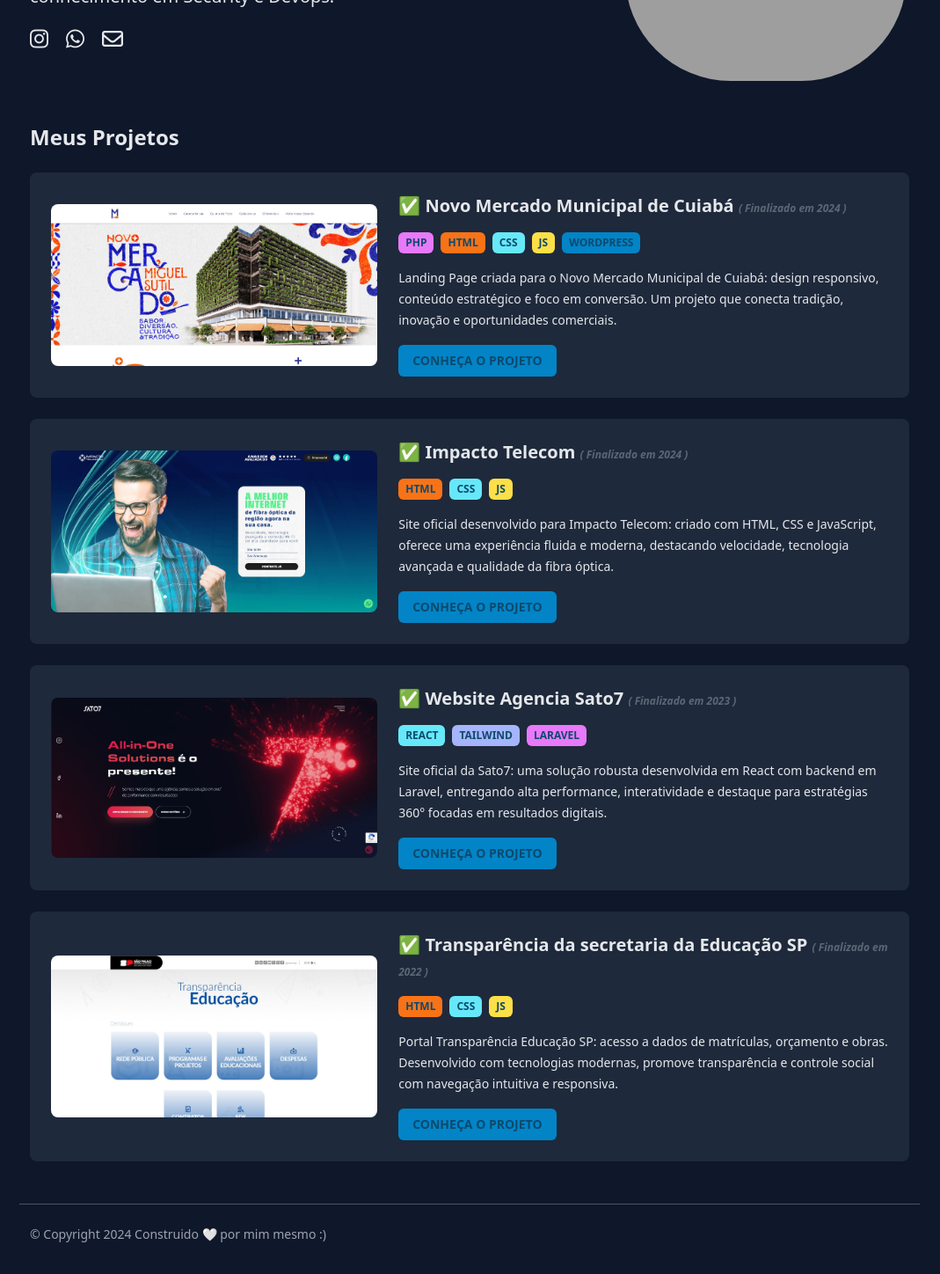
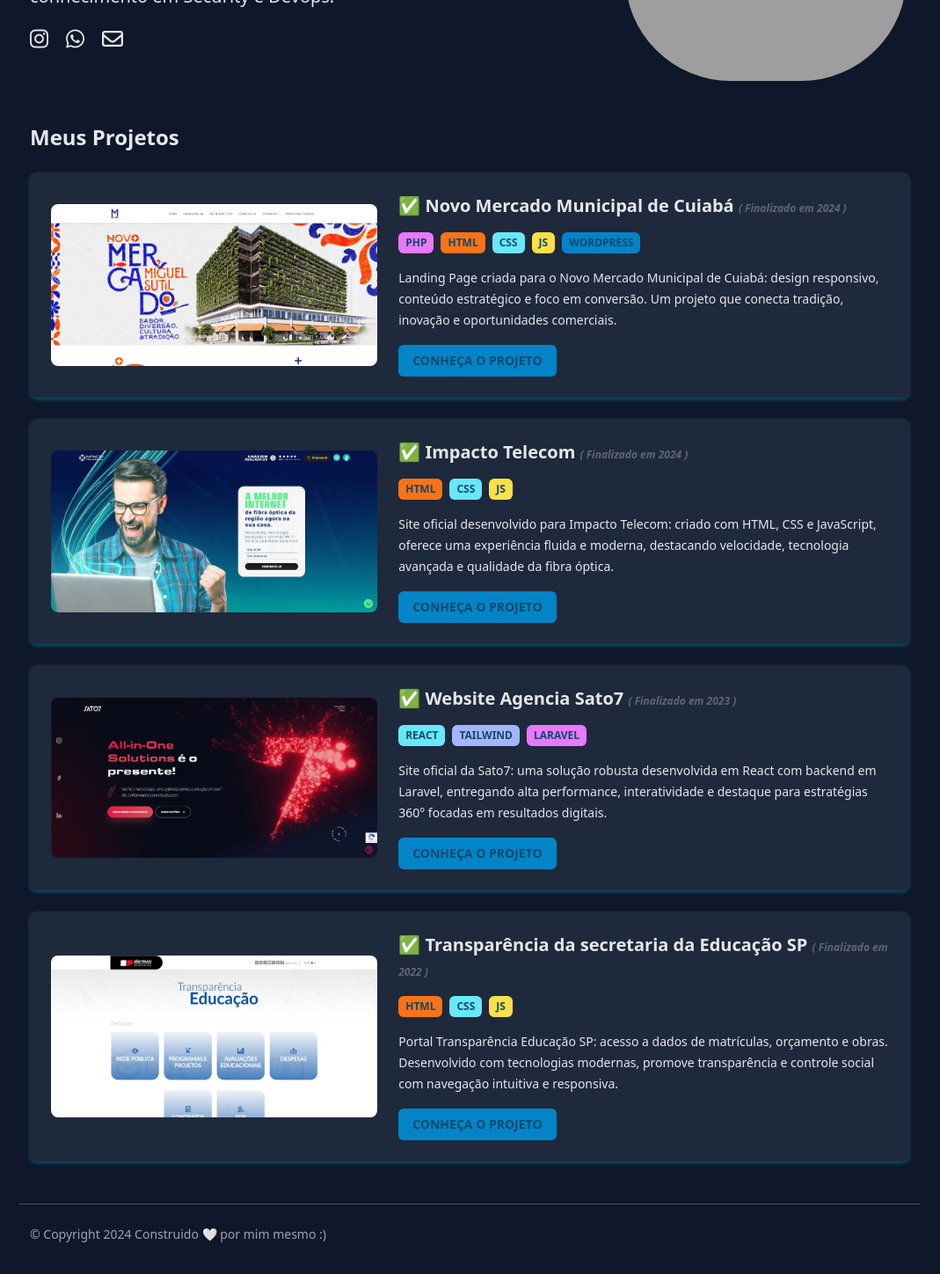
Before and after one commit to tiagofcamargo/portfolio-phpv1, a PHP site: page / in a window 1280 px wide. Shown: the part 272-1720 px from the top of the page at 88% size, without its empty margins (106-1175 px from the left). Run offline with PHP 8.4, Linux system fonts and the light colour scheme; some libraries are stand-ins or nearby versions; grey boxes are pictures that could not be loaded.

Commit message:
drop-shadow add

```diff
--- a/components/projects.php
+++ b/components/projects.php
@@ -66,7 +66,7 @@
     <h2 class="font-bold text-2xl text-center md:text-left">Meus Projetos</h2>
 
     <?php foreach ($projects as $project): ?>
-        <div class="bg-slate-800 rounded-lg p-6 flex flex-col md:flex-row items-center md:items-center space-y-6 md:space-y-0 md:space-x-6">
+        <div class="bg-slate-800 drop-shadow-[0_2px_2px_rgba(8,145,178,0.5)] rounded-lg p-6 flex flex-col md:flex-row items-center md:items-center space-y-6 md:space-y-0 md:space-x-6">
             <!-- Imagem -->
             <div class="w-full md:w-2/5 flex items-center justify-center">
                 <img src="<?=$project['img']; ?>" class="h-42 md:h-42 rounded-lg" alt="Imagem do projeto">
```
